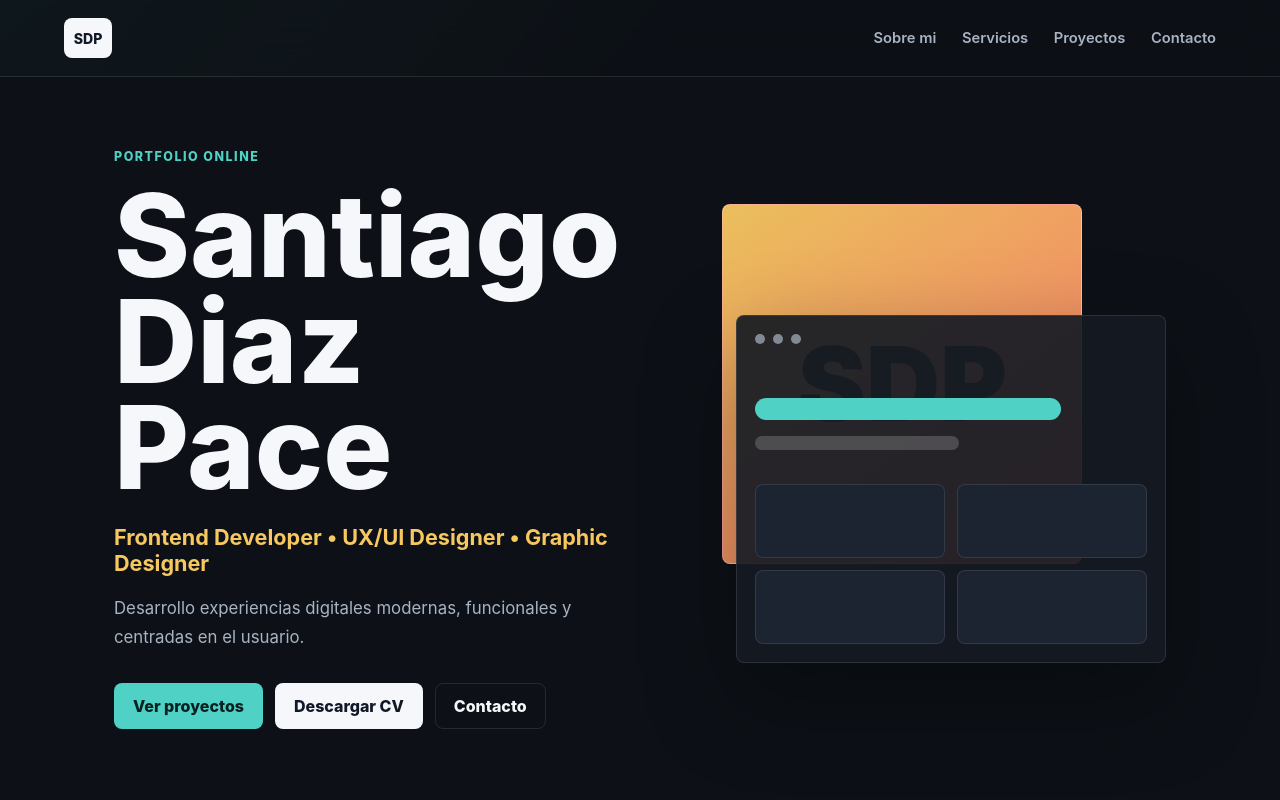
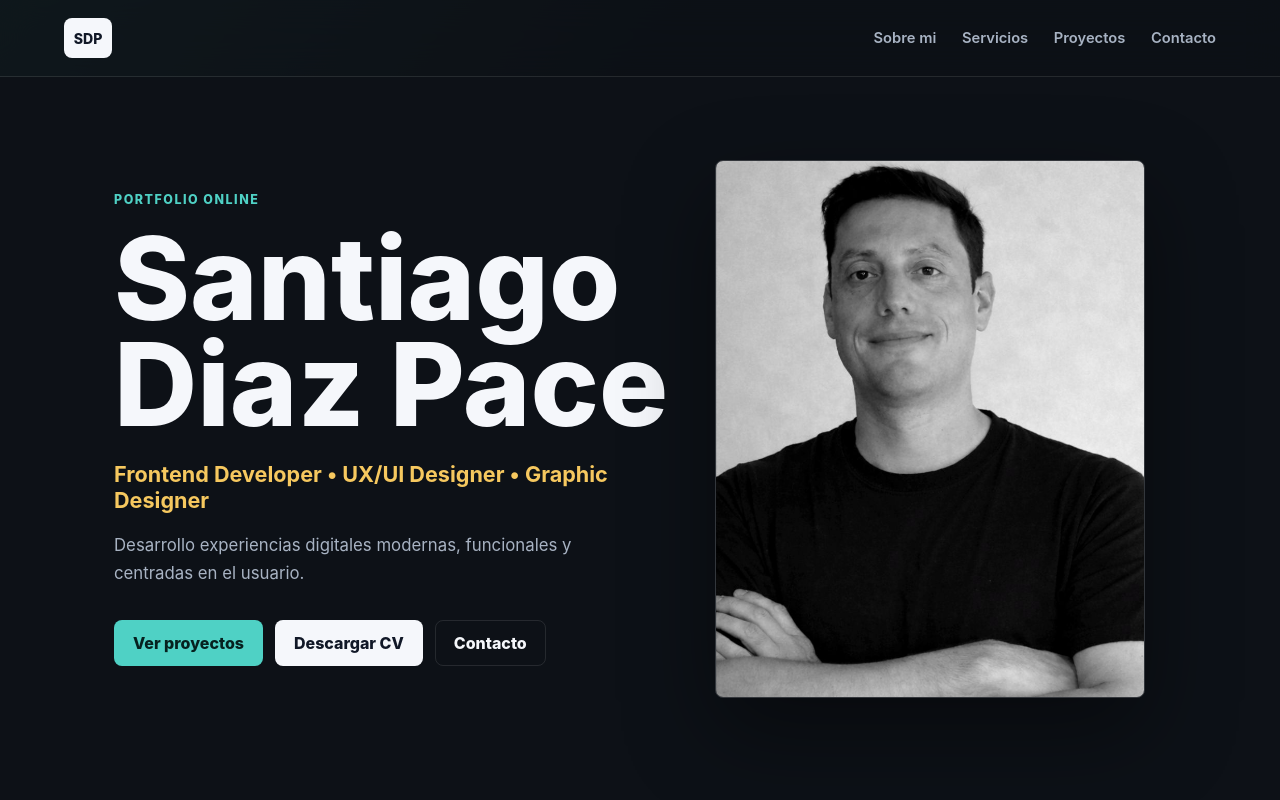
Before and after one commit to santiagodiazpace/portfolio, an Angular app in the folder santiago-web/: page / in a window 1280 px wide. Shown: the top 800 px of the page. Built offline with nearby package versions, Linux system fonts and the light colour scheme.

Commit message:
Cambios estéticos

```diff
--- a/santiago-web/src/app/app.component.css
+++ b/santiago-web/src/app/app.component.css
@@ -200,88 +200,23 @@ h3 {
 }
 
 .hero-visual {
+  align-items: center;
+  display: flex;
+  justify-content: center;
   min-height: 560px;
   position: relative;
 }
 
-.portrait {
-  align-items: center;
-  aspect-ratio: 1;
-  background:
-    linear-gradient(145deg, rgba(246, 200, 95, 0.95), rgba(255, 122, 107, 0.96)),
-    var(--panel);
-  border: 1px solid rgba(255, 255, 255, 0.28);
+.hero-photo {
+  aspect-ratio: 4 / 5;
+  border: 1px solid rgba(255, 255, 255, 0.16);
   border-radius: 8px;
-  display: flex;
-  justify-content: center;
-  left: 6%;
-  position: absolute;
-  top: 8%;
-  width: min(58vw, 360px);
-}
-
-.portrait-initials {
-  color: rgba(13, 17, 23, 0.84);
-  font-size: clamp(3rem, 8vw, 6.8rem);
-  font-weight: 900;
-}
-
-.mockup-window {
-  background: rgba(21, 27, 35, 0.92);
-  border: 1px solid var(--line);
-  border-radius: 8px;
-  bottom: 10%;
-  box-shadow: 0 34px 90px rgba(0, 0, 0, 0.36);
-  min-height: 290px;
-  padding: 18px;
-  position: absolute;
-  right: 0;
-  width: min(86vw, 430px);
-}
-
-.window-bar {
-  display: flex;
-  gap: 8px;
-}
-
-.window-bar span {
-  background: var(--muted);
-  border-radius: 999px;
-  height: 10px;
-  opacity: 0.7;
-  width: 10px;
-}
-
-.mockup-content {
-  padding-top: 38px;
-}
-
-.mockup-line {
-  background: rgba(255, 255, 255, 0.18);
-  border-radius: 999px;
-  height: 14px;
-  margin-top: 16px;
-  width: 52%;
-}
-
-.mockup-line.wide {
-  background: var(--accent);
-  height: 22px;
-  width: 78%;
-}
-
-.mockup-grid {
-  display: grid;
-  gap: 12px;
-  grid-template-columns: repeat(2, 1fr);
-  margin-top: 34px;
-}
-
-.mockup-grid span {
-  background: var(--panel-soft);
-  border: 1px solid var(--line);
-  border-radius: 8px;
-  min-height: 74px;
+  box-shadow: 0 34px 90px rgba(0, 0, 0, 0.42);
+  display: block;
+  max-height: 620px;
+  object-fit: cover;
+  object-position: center top;
+  width: min(100%, 430px);
 }
 
 .split {
@@ -617,13 +552,8 @@ h3 {
     min-height: 380px;
   }
 
-  .portrait {
-    width: min(74vw, 280px);
-  }
-
-  .mockup-window {
-    min-height: 230px;
-    width: min(90vw, 350px);
+  .hero-photo {
+    width: min(100%, 320px);
   }
 
   .service-grid,
--- a/santiago-web/src/app/app.component.html
+++ b/santiago-web/src/app/app.component.html
@@ -12,7 +12,7 @@
   <section id="hero" class="hero section">
     <div class="hero-copy">
       <p class="eyebrow">Portfolio online</p>
-      <h1>Santiago Diaz Pace</h1>
+      <h1>Santiago Diaz&nbsp;Pace</h1>
       <p class="headline">Frontend Developer &bull; UX/UI Designer &bull; Graphic Designer</p>
       <p class="intro">Desarrollo experiencias digitales modernas, funcionales y centradas en el usuario.</p>
       <div class="hero-actions">
@@ -22,20 +22,8 @@
       </div>
     </div>
 
-    <div class="hero-visual" aria-label="Mockup visual del portfolio">
-      <div class="portrait">
-        <span class="portrait-initials">SDP</span>
-      </div>
-      <div class="mockup-window">
-        <div class="window-bar"><span></span><span></span><span></span></div>
-        <div class="mockup-content">
-          <div class="mockup-line wide"></div>
-          <div class="mockup-line"></div>
-          <div class="mockup-grid">
-            <span></span><span></span><span></span><span></span>
-          </div>
-        </div>
-      </div>
+    <div class="hero-visual" aria-label="Foto de Santiago Diaz Pace">
+      <img class="hero-photo" src="santi.png" alt="Retrato de Santiago Diaz Pace">
     </div>
   </section>
 
```
Also changed, not shown: santiago-web/public/santi.png (added).
